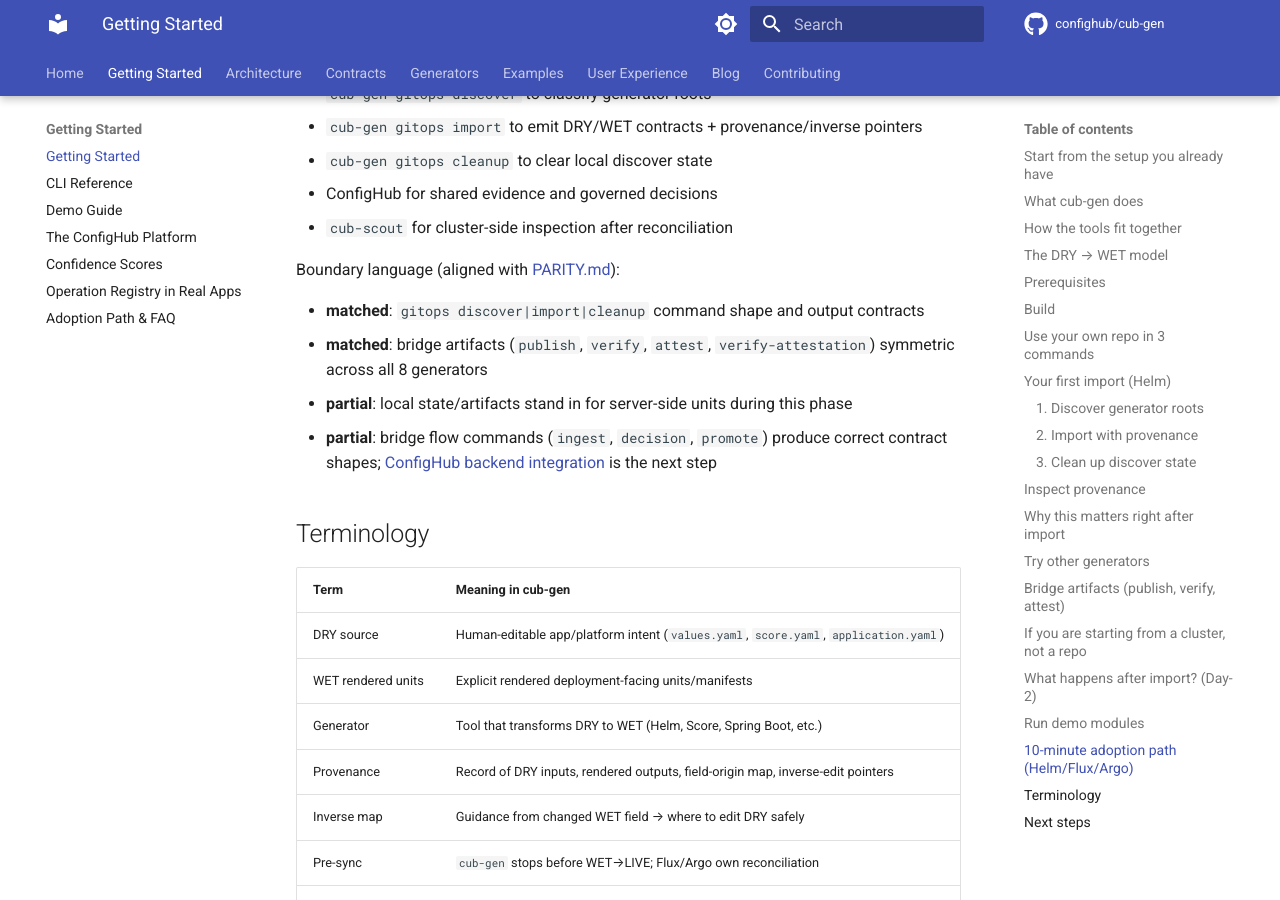
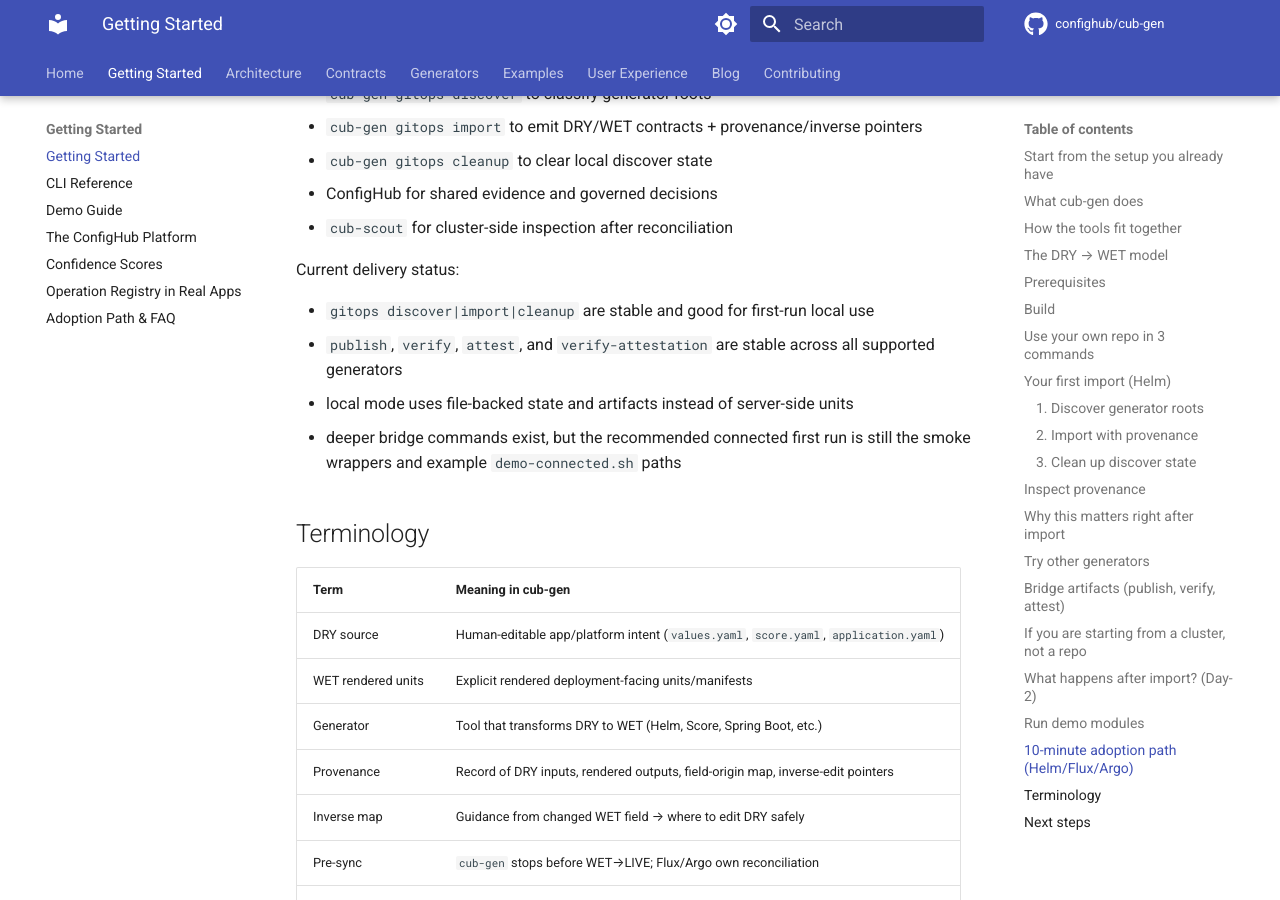
Before and after one commit to confighub/cub-gen, an MkDocs documentation site: the page built from docs/getting-started.md, in a window 1280 px wide and 900 px high, scrolled down 6471 px. Built offline with MkDocs 1.6.1 and Material for MkDocs 9.7.7, drawn with Linux system fonts in a browser that asks for light colours; comment, search, counter and statistics services are not loaded; some of the changed text lies outside the part shown.

Commit message:
docs: clarify repo-first cli purpose

```diff
--- a/docs/getting-started.md
+++ b/docs/getting-started.md
@@ -103,7 +103,7 @@ endpoints.
 
 ## Your first import (Helm)
 
-The three core commands mirror `cub gitops`:
+The three core repo-first commands are:
 
 ### 1. Discover generator roots
 
@@ -288,12 +288,12 @@ What you add:
 - ConfigHub for shared evidence and governed decisions
 - `cub-scout` for cluster-side inspection after reconciliation
 
-Boundary language (aligned with [PARITY.md](parity.md)):
+Current delivery status:
 
-- **matched**: `gitops discover|import|cleanup` command shape and output contracts
-- **matched**: bridge artifacts (`publish`, `verify`, `attest`, `verify-attestation`) symmetric across all 8 generators
-- **partial**: local state/artifacts stand in for server-side units during this phase
-- **partial**: bridge flow commands (`ingest`, `decision`, `promote`) produce correct contract shapes; [ConfigHub backend integration](platform.md) is the next step
+- `gitops discover|import|cleanup` are stable and good for first-run local use
+- `publish`, `verify`, `attest`, and `verify-attestation` are stable across all supported generators
+- local mode uses file-backed state and artifacts instead of server-side units
+- deeper bridge commands exist, but the recommended connected first run is still the smoke wrappers and example `demo-connected.sh` paths
 
 ## Terminology
 
```
Also changed, not shown: README.md (+1 -1 lines), docs/cli-reference.md (+8 -5 lines), docs/contracts/change-api-v1.md (+2 -2 lines), docs/index.md (+1 -1 lines), docs/platform.md (+1 -1 lines), examples/demo/README.md (+2 -2 lines), 1 other file.
